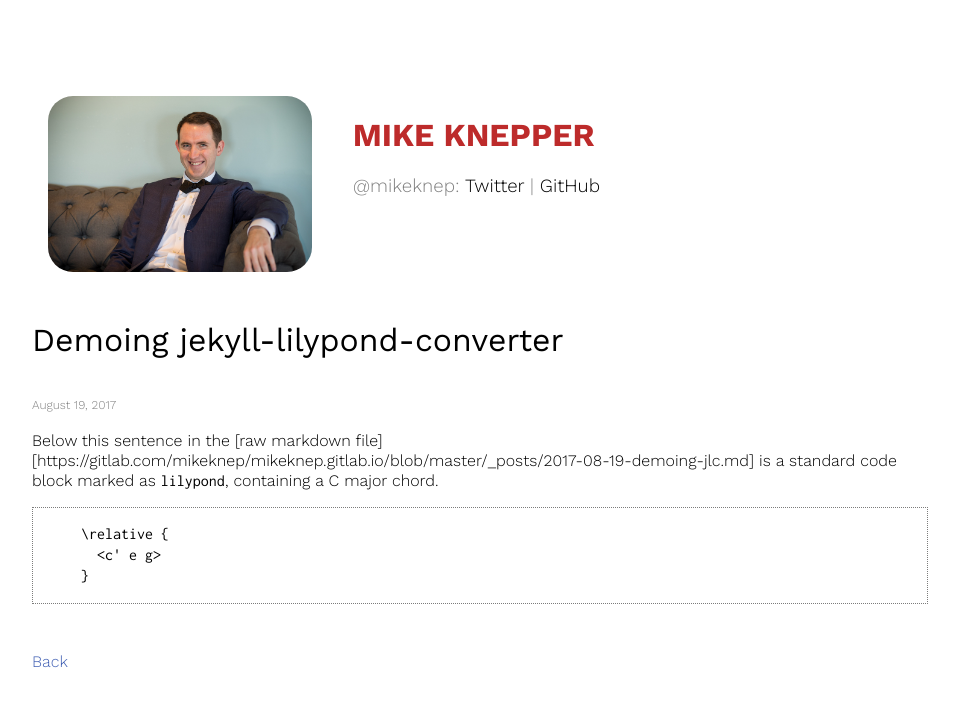
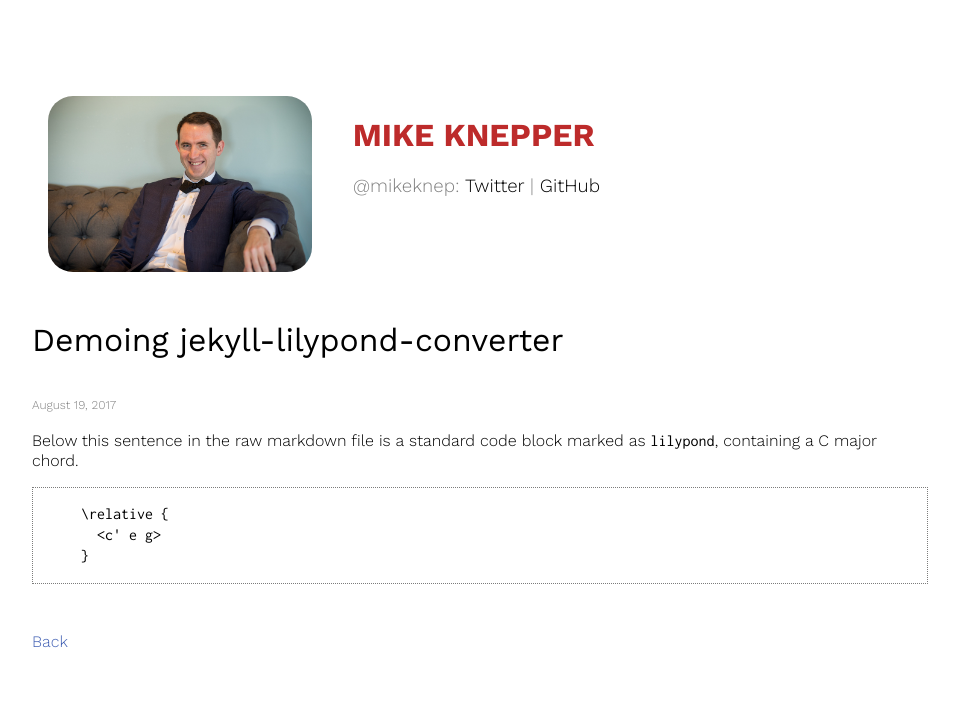
Before and after one commit to mikeknep/website, a Jekyll site: the page built from _posts/2017-08-19-demoing-jlc.md, in a window 1280 px wide. Shown: the top 707 px of the page, without its empty margins (160-1119 px from the left). Built offline with Jekyll 4.4.1, drawn with Linux system fonts in a browser that asks for light colours.

Commit message:
Fix JLC link

````diff
--- a/_posts/2017-08-19-demoing-jlc.md
+++ b/_posts/2017-08-19-demoing-jlc.md
@@ -3,7 +3,7 @@
 title: "Demoing jekyll-lilypond-converter"
 ---
 
-Below this sentence in the [raw markdown file][https://gitlab.com/mikeknep/mikeknep.gitlab.io/blob/master/_posts/2017-08-19-demoing-jlc.md] is a standard code block marked as `lilypond`, containing a C major chord.
+Below this sentence in the [raw markdown file](https://gitlab.com/mikeknep/mikeknep.gitlab.io/blob/master/_posts/2017-08-19-demoing-jlc.md) is a standard code block marked as `lilypond`, containing a C major chord.
 
 ```lilypond
 \relative {
````
